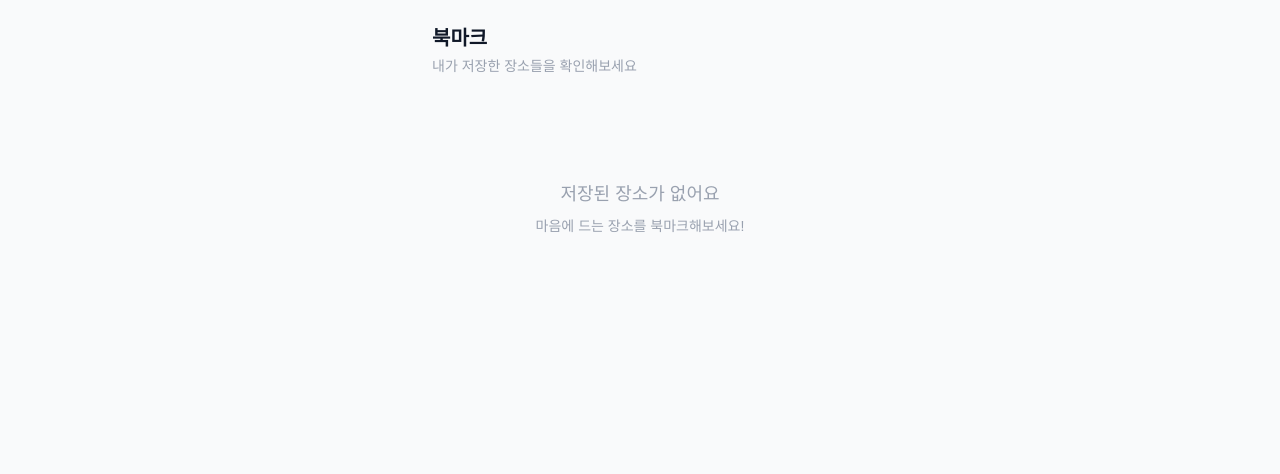
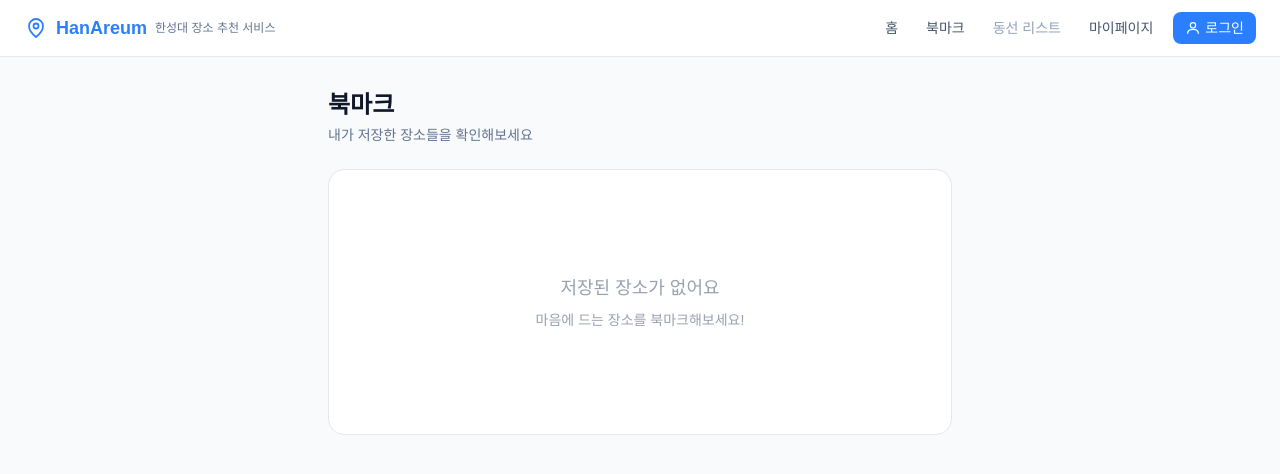
Before and after one commit to HS-HanAreum/HanAreum, a Next.js app: page /bookmarks in a window 1280 px wide. Shown: the top 474 px of the page. Built offline with nearby package versions, Linux system fonts and the light colour scheme.

Commit message:
style(bookmarks/page.tsx): Header 추가 및 공통 레이아웃 적용

```diff
--- a/src/app/bookmarks/page.tsx
+++ b/src/app/bookmarks/page.tsx
@@ -1,15 +1,19 @@
+import Header from '@/components/layout/Header';
 import BookmarkList from '@/components/bookmarks/BookmarkList';
 
 export default function BookmarkPage() {
   return (
-    <main className="min-h-screen bg-gray-50">
-      <div className="max-w-md mx-auto">
-        <header className="px-4 py-6">
-          <h1 className="text-xl font-bold text-gray-900">북마크</h1>
-          <p className="text-sm text-gray-400 mt-1">내가 저장한 장소들을 확인해보세요</p>
-        </header>
-        <BookmarkList bookmarks={[]} />
-      </div>
-    </main>
+    <div className="min-h-screen bg-slate-50">
+      <Header />
+
+      <main className="mx-auto max-w-2xl px-6 py-8">
+        <h1 className="mb-1 text-2xl font-bold text-slate-900">북마크</h1>
+        <p className="mb-6 text-sm text-slate-500">내가 저장한 장소들을 확인해보세요</p>
+
+        <section className="rounded-2xl border border-gray-200 bg-white p-6">
+          <BookmarkList bookmarks={[]} />
+        </section>
+      </main>
+    </div>
   );
 }
```
